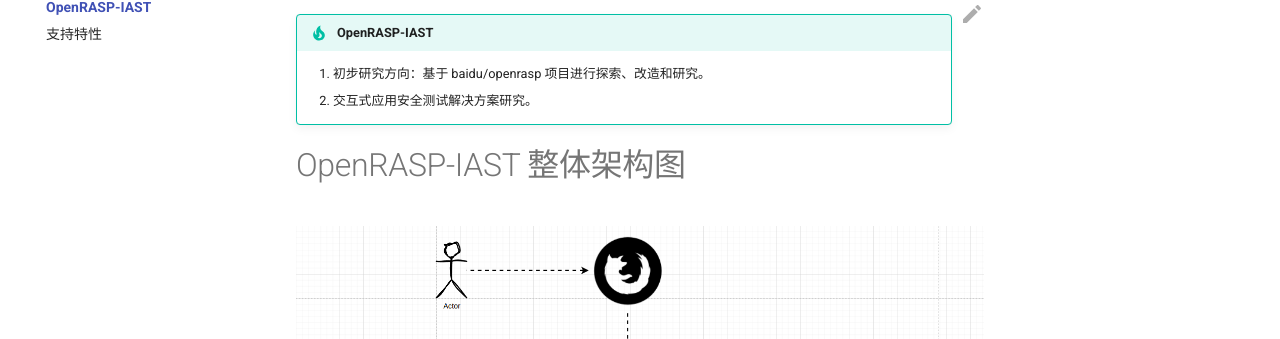
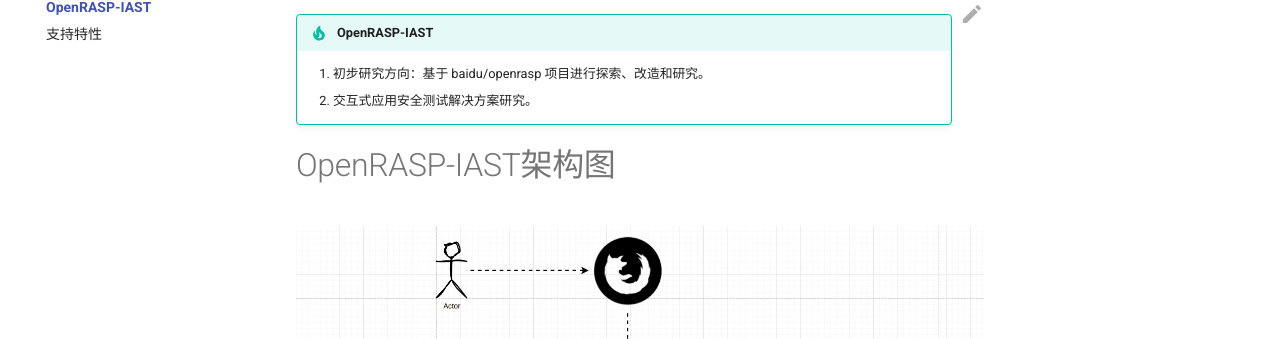
Before and after one commit to openrasp-iast/.github, an MkDocs documentation site: the page built from docs/index.md, in a window 1280 px wide and 1065 px high. Shown: the part 153-492 px from the top of the window. Built offline with MkDocs 1.6.1 and Material for MkDocs 9.7.7, drawn with Linux system fonts in a browser that asks for light colours; comment, search, counter and statistics services are not loaded.

Commit message:
Update index.md

```diff
--- a/docs/index.md
+++ b/docs/index.md
@@ -3,6 +3,6 @@
     1. 初步研究方向：基于 baidu/openrasp 项目进行探索、改造和研究。
     2. 交互式应用安全测试解决方案研究。
 
-# OpenRASP-IAST 整体架构图
+# OpenRASP-IAST架构图
 
-![整体架构图](整体架构图.png)
+![架构图](整体架构图.png)
```
